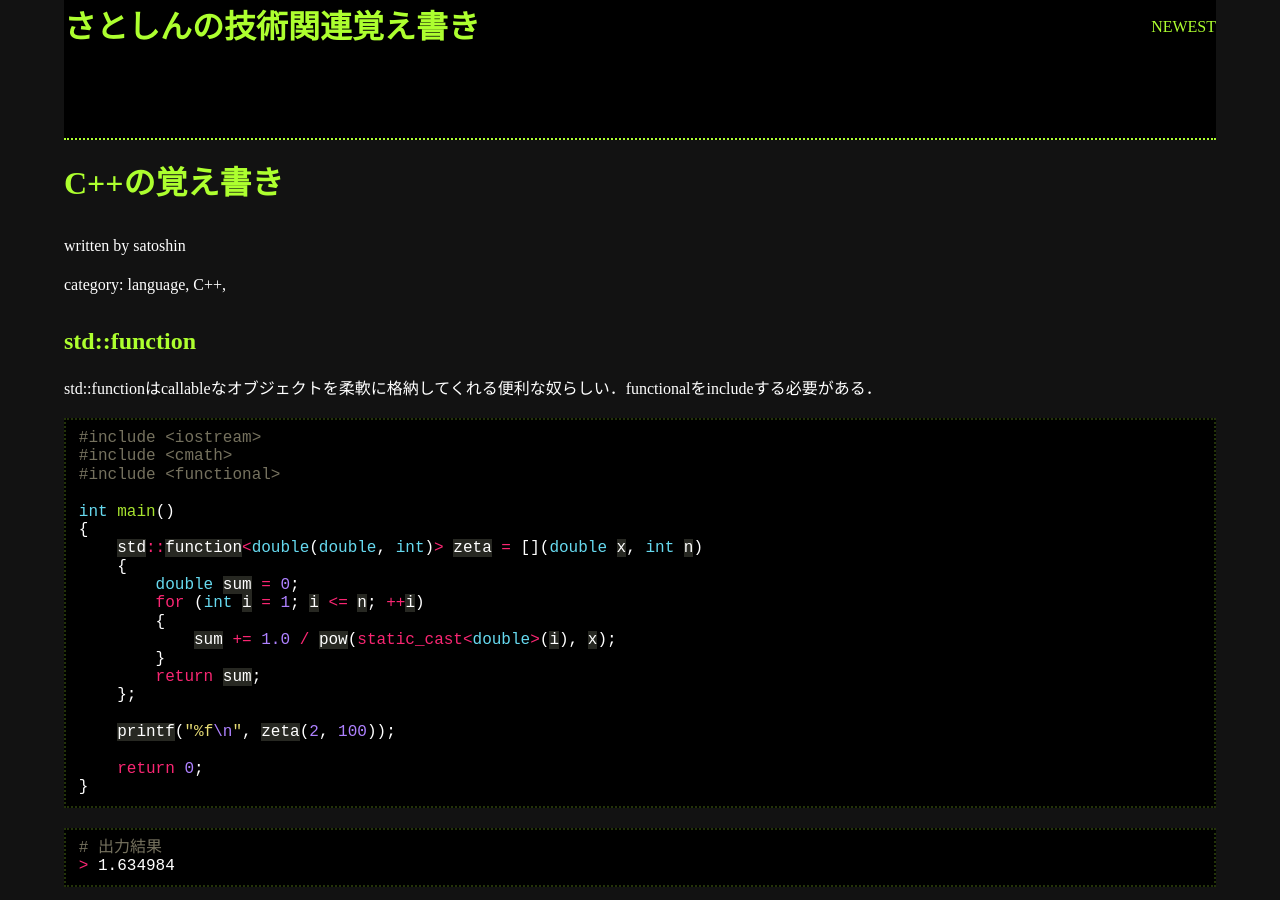
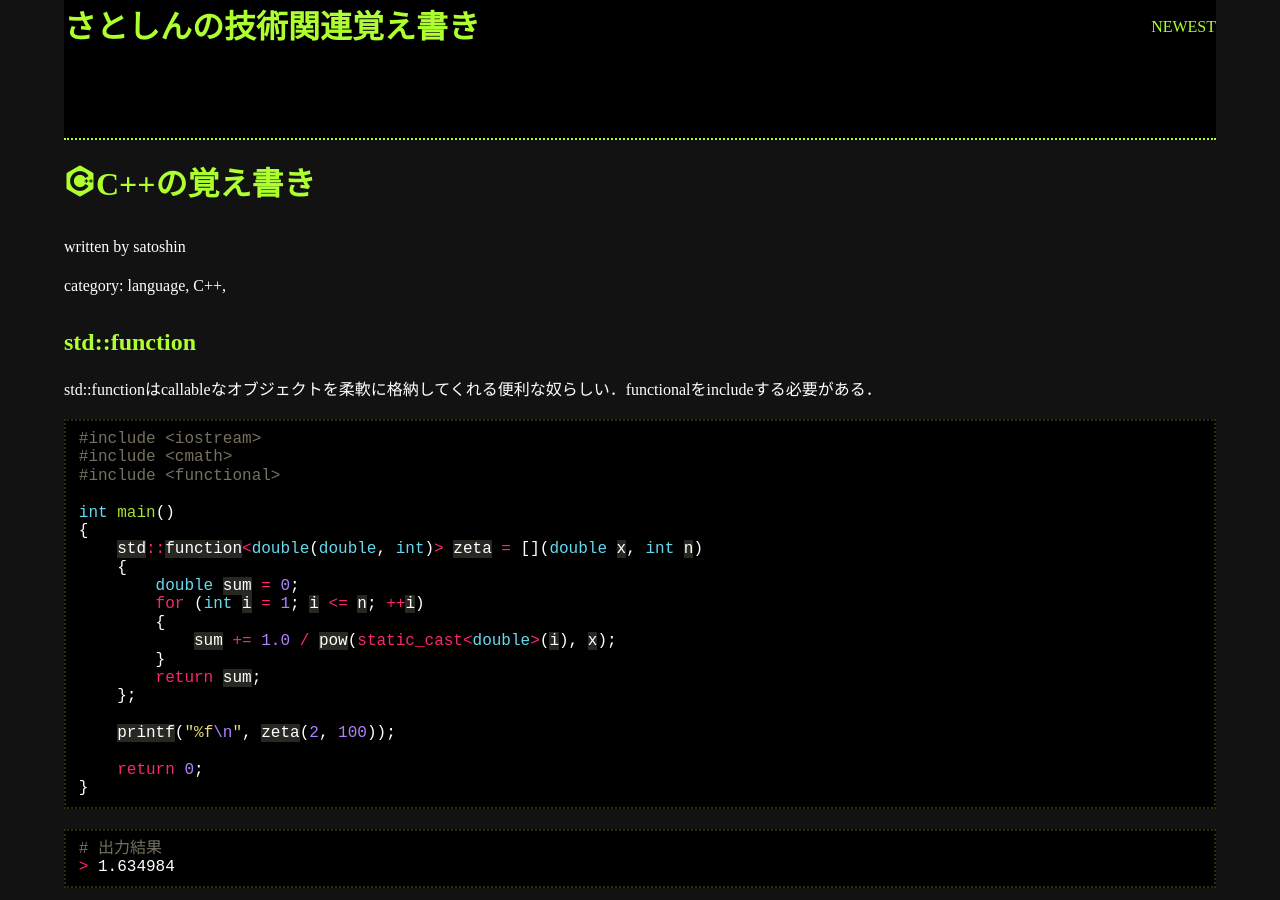
Before and after one commit to satoshin-des/SatoshinTechBlog, a Jekyll site: the page built from _posts/2026-10-23-cpp.html, in a window 1280 px wide and 900 px high. Built offline with Jekyll 4.4.1, drawn with Linux system fonts in a browser that asks for light colours.

Commit message:
2026-10-23-cpp.html の更新

```diff
--- a/_posts/2026-10-23-cpp.html
+++ b/_posts/2026-10-23-cpp.html
@@ -1,6 +1,6 @@
 ---
 layout: post
-title: C++の覚え書き
+title: <i class="devicon-cplusplus-plain"></i>C++の覚え書き
 date: 2026-10-23
 categories: [language, C++]
 author: satoshin
```
